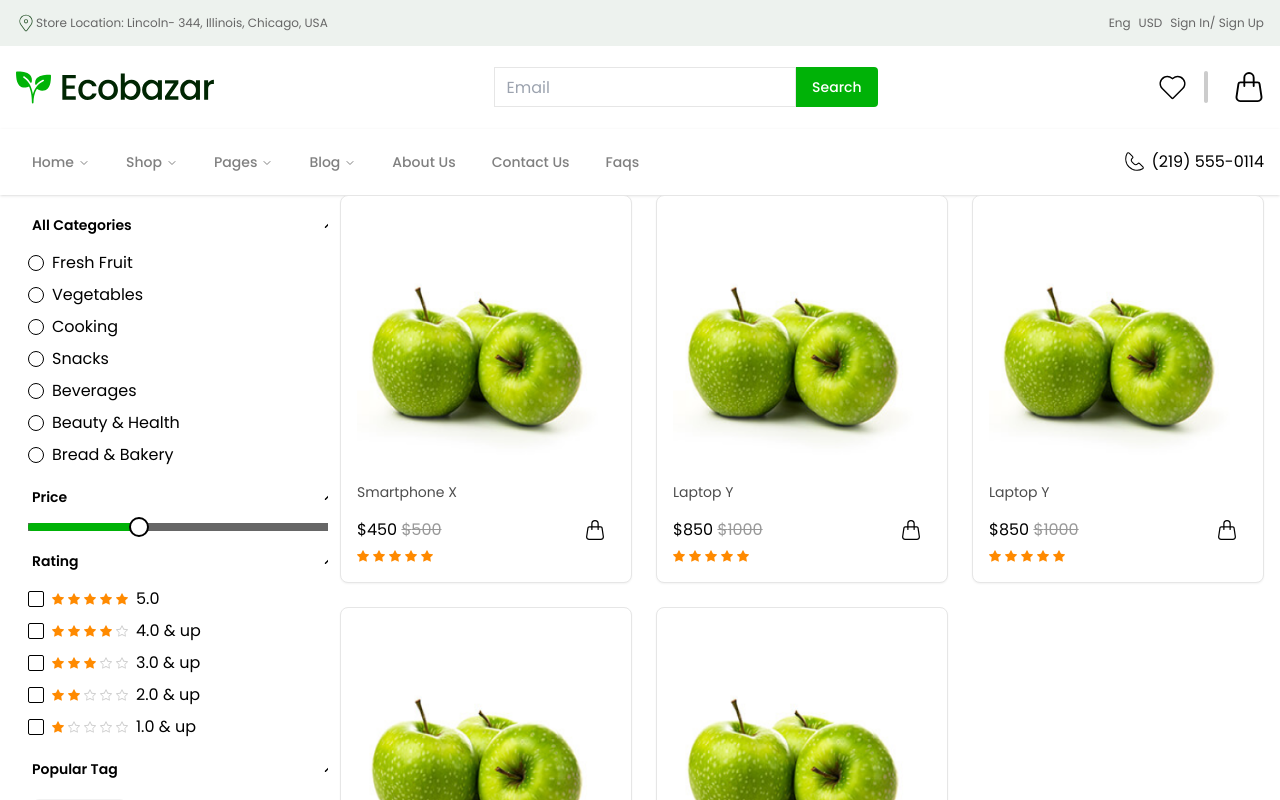
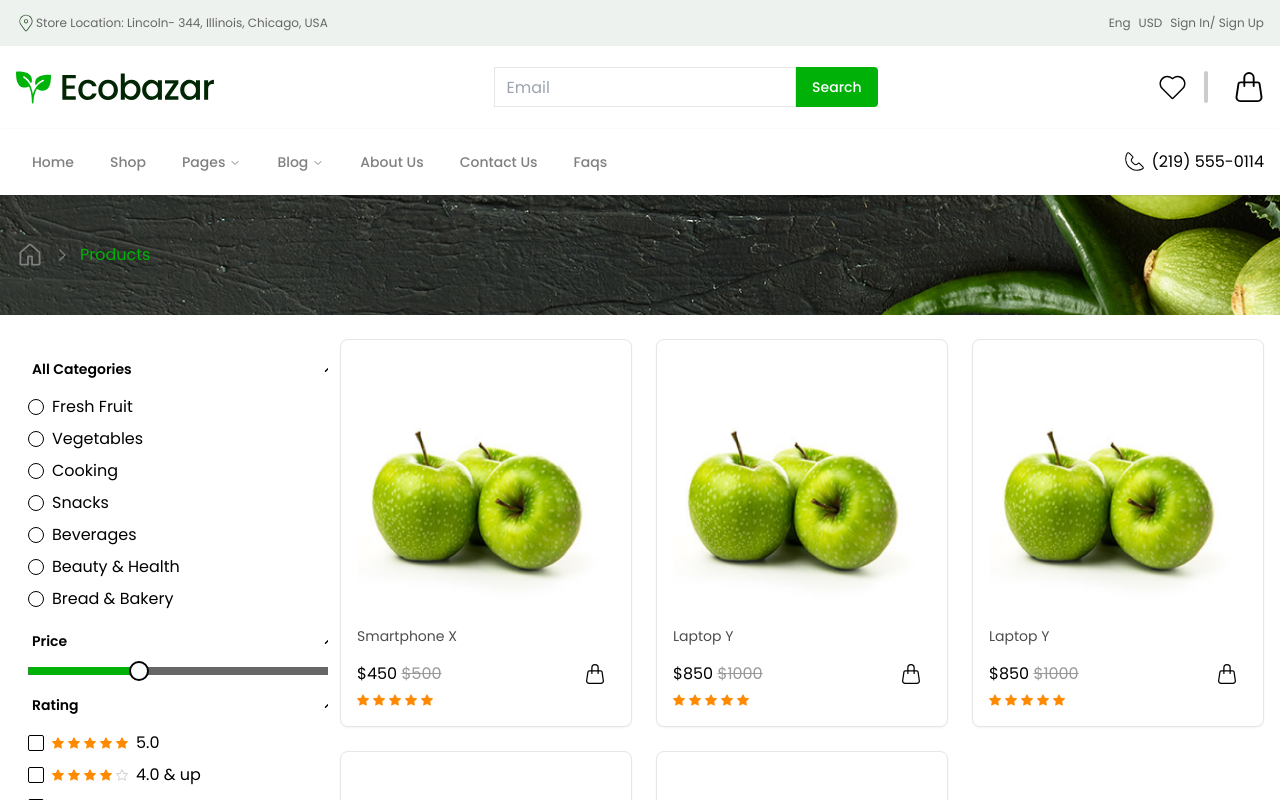
Before and after one commit to pankajjsdev/Ecobazar_FE, a Next.js app: page /products in a window 1280 px wide. Shown: the top 800 px of the page. Built offline with nearby package versions, Linux system fonts and the light colour scheme.

Commit message:
add all page info in header section

```diff
--- a/app/(root)/faqs/page.tsx
+++ b/app/(root)/faqs/page.tsx
@@ -13,7 +13,6 @@
         <>
             <Breadcumb
                 currentPage="Faqs"
-
             />
             <div className="mt-16">
                 <div className="container mx-auto">
--- a/app/(root)/products/page.tsx
+++ b/app/(root)/products/page.tsx
@@ -8,6 +8,7 @@
 } from "@/components/ui/collapsible"
 import { CategoryFilter, PriceFilter, RatingFilter, TagFilter, ProductFilter } from './Filters'
 import { ScrollArea } from "@/components/ui/scroll-area"
+import Breadcumb from '@/components/_ui/breadcumb/Breadcumb'
 const categoryFilter = [
     'Fresh Fruit',
     'Vegetables',
@@ -203,7 +204,10 @@
 export default function page() {
     return (
         <div>
-            <div className='container'>
+            <Breadcumb
+                currentPage="Products"
+            />
+            <div className='container mx-auto my-6'>
                 <div className='flex'>
                     <div className='w-[25%] h-[100vh] mr-3 '>
                         <ScrollArea className='h-[100vh] border-none' >
--- a/components/_ui/header/Desktop.tsx
+++ b/components/_ui/header/Desktop.tsx
@@ -60,101 +60,62 @@
   return (
     <NavigationMenu className="">
       <NavigationMenuList className="">
-        <NavigationMenuItem className="">
-          <NavigationMenuTrigger className="text-gray-gray5">Home</NavigationMenuTrigger>
-          <NavigationMenuContent className="">
-            <ul className="grid gap-3 p-4 md:w-[400px] lg:w-[500px] lg:grid-cols-[.75fr_1fr]">
-              <li className="row-span-3">
-                <NavigationMenuLink asChild>
-                  <a
-                    className="flex h-full w-full select-none flex-col justify-end rounded-md bg-gradient-to-b from-muted/50 to-muted p-6 no-underline outline-none focus:shadow-md"
-                    href="/"
-                  >
-                    {/* <Icons.logo className="h-6 w-6" /> */}
-                    <div className="mb-2 mt-4 text-lg font-medium">
-                      shadcn/ui
-                    </div>
-                    <p className="text-sm leading-tight text-muted-foreground">
-                      Beautifully designed components built with Radix UI and
-                      Tailwind CSS.
-                    </p>
-                  </a>
-                </NavigationMenuLink>
-              </li>
-              <ListItem href="/docs" title="Introduction">
-                Re-usable components built using Radix UI and Tailwind CSS.
-              </ListItem>
-              <ListItem href="/docs/installation" title="Installation">
-                How to install dependencies and structure your app.
-              </ListItem>
-              <ListItem href="/docs/primitives/typography" title="Typography">
-                Styles for headings, paragraphs, lists...etc
-              </ListItem>
-            </ul>
-          </NavigationMenuContent>
+        <NavigationMenuItem>
+          <Link href="/" legacyBehavior passHref className="text-primary-hard">
+            <NavigationMenuLink className={navigationMenuTriggerStyle()}>
+              Home
+            </NavigationMenuLink>
+          </Link>
         </NavigationMenuItem>
         <NavigationMenuItem>
-          <NavigationMenuTrigger className="text-gray-gray5">Shop</NavigationMenuTrigger>
-          <NavigationMenuContent>
-            <ul className="grid gap-3 p-4 md:w-[400px] lg:w-[500px] lg:grid-cols-[.75fr_1fr]">
-              <li className="row-span-3">
-                <NavigationMenuLink asChild>
-                  <a
-                    className="flex h-full w-full select-none flex-col justify-end rounded-md bg-gradient-to-b from-muted/50 to-muted p-6 no-underline outline-none focus:shadow-md"
-                    href="/"
-                  >
-                    {/* <Icons.logo className="h-6 w-6" /> */}
-                    <div className="mb-2 mt-4 text-lg font-medium">
-                      shadcn/ui
-                    </div>
-                    <p className="text-sm leading-tight text-muted-foreground">
-                      Beautifully designed components built with Radix UI and
-                      Tailwind CSS.
-                    </p>
-                  </a>
-                </NavigationMenuLink>
-              </li>
-              <ListItem href="/docs" title="Introduction">
-                Re-usable components built using Radix UI and Tailwind CSS.
-              </ListItem>
-              <ListItem href="/docs/installation" title="Installation">
-                How to install dependencies and structure your app.
-              </ListItem>
-              <ListItem href="/docs/primitives/typography" title="Typography">
-                Styles for headings, paragraphs, lists...etc
-              </ListItem>
-            </ul>
-          </NavigationMenuContent>
+          <Link href="/products" legacyBehavior passHref>
+            <NavigationMenuLink className={navigationMenuTriggerStyle()}>
+              Shop
+            </NavigationMenuLink>
+          </Link>
         </NavigationMenuItem>
         <NavigationMenuItem>
           <NavigationMenuTrigger className="text-gray-gray5">Pages</NavigationMenuTrigger>
           <NavigationMenuContent>
             <ul className="grid gap-3 p-4 md:w-[400px] lg:w-[500px] lg:grid-cols-[.75fr_1fr]">
-              <li className="row-span-3">
-                <NavigationMenuLink asChild>
-                  <a
-                    className="flex h-full w-full select-none flex-col justify-end rounded-md bg-gradient-to-b from-muted/50 to-muted p-6 no-underline outline-none focus:shadow-md"
-                    href="/"
-                  >
-                    {/* <Icons.logo className="h-6 w-6" /> */}
-                    <div className="mb-2 mt-4 text-lg font-medium">
-                      shadcn/ui
-                    </div>
-                    <p className="text-sm leading-tight text-muted-foreground">
-                      Beautifully designed components built with Radix UI and
-                      Tailwind CSS.
-                    </p>
-                  </a>
-                </NavigationMenuLink>
-              </li>
-              <ListItem href="/docs" title="Introduction">
-                Re-usable components built using Radix UI and Tailwind CSS.
+              <ListItem href="/" className="hover:bg-gray-gray.5">
+                Home
               </ListItem>
-              <ListItem href="/docs/installation" title="Installation">
-                How to install dependencies and structure your app.
+              <ListItem href="/products" className="hover:bg-gray-gray.5">
+                Products
               </ListItem>
-              <ListItem href="/docs/primitives/typography" title="Typography">
-                Styles for headings, paragraphs, lists...etc
+              <ListItem href="/product/product1" className="hover:bg-gray-gray.5">
+                Product Details
+              </ListItem>
+              <ListItem href="/wishlist" className="hover:bg-gray-gray.5">
+                Wishlist
+              </ListItem>
+              <ListItem href="/cart" className="hover:bg-gray-gray.5">
+                Cart
+              </ListItem>
+              <ListItem href="/checkout" className="hover:bg-gray-gray.5">
+                Checkout
+              </ListItem>
+              <ListItem href="/dashboard" className="hover:bg-gray-gray.5">
+                Dashboard
+              </ListItem>
+              <ListItem href="/my-orders" className="hover:bg-gray-gray.5">
+                My orders
+              </ListItem>
+              <ListItem href="/settings" className="hover:bg-gray-gray.5">
+                Settings
+              </ListItem>
+              <ListItem href="/faqs" className="hover:bg-gray-gray.5">
+                Faqs
+              </ListItem>
+              <ListItem href="/about" className="hover:bg-gray-gray.5">
+                About
+              </ListItem>
+              <ListItem href="/contact" className="hover:bg-gray-gray.5">
+                Contact us
+              </ListItem>
+              <ListItem href="/not-found" className="hover:bg-gray-gray.5">
+                404
               </ListItem>
             </ul>
           </NavigationMenuContent>
@@ -178,21 +139,21 @@
         <NavigationMenuItem>
           <Link href="/about" legacyBehavior passHref>
             <NavigationMenuLink className={navigationMenuTriggerStyle()}>
-            About Us
+              About Us
             </NavigationMenuLink>
           </Link>
         </NavigationMenuItem>
         <NavigationMenuItem>
           <Link href="/contact" legacyBehavior passHref>
             <NavigationMenuLink className={navigationMenuTriggerStyle()}>
-            Contact Us
+              Contact Us
             </NavigationMenuLink>
           </Link>
         </NavigationMenuItem>
         <NavigationMenuItem>
           <Link href="/faqs" legacyBehavior passHref>
             <NavigationMenuLink className={navigationMenuTriggerStyle()}>
-           Faqs
+              Faqs
             </NavigationMenuLink>
           </Link>
         </NavigationMenuItem>
--- a/components/ui/navigation-menu.tsx
+++ b/components/ui/navigation-menu.tsx
@@ -41,7 +41,7 @@
 const NavigationMenuItem = NavigationMenuPrimitive.Item
 
 const navigationMenuTriggerStyle = cva(
-  "group inline-flex h-10 w-max items-center justify-center rounded-md bg-white px-4 py-2 text-sm font-medium transition-colors hover:bg-slate-100 hover:text-slate-900 focus:bg-slate-100 focus:text-slate-900 focus:outline-none disabled:pointer-events-none disabled:opacity-50 data-[active]:bg-slate-100/50 data-[state=open]:bg-slate-100/50 dark:bg-slate-950 dark:hover:bg-slate-800 dark:hover:text-slate-50 dark:focus:bg-slate-800 dark:focus:text-slate-50 dark:data-[active]:bg-slate-800/50 dark:data-[state=open]:bg-slate-800/50 text-gray-gray5"
+  "group inline-flex h-10 w-max items-center justify-center rounded-md bg-white px-4 py-2 text-sm font-medium transition-colors hover:bg-slate-100 hover:text-slate-900 focus:bg-slate-100 focus:text-slate-900 focus:outline-none disabled:pointer-events-none disabled:opacity-50 data-[active]:bg-slate-100/50 data-[state=open]:bg-slate-100/50 dark:bg-slate-950 dark:hover:bg-slate-800 dark:hover:text-slate-50 dark:focus:bg-slate-800 dark:focus:text-slate-50 dark:data-[active]:bg-slate-800/50 dark:data-[state=open]:bg-slate-800/50 text-gray-gray5 text-gray-gray5 hover:text-primary-hard "
 )
 
 const NavigationMenuTrigger = React.forwardRef<
```
